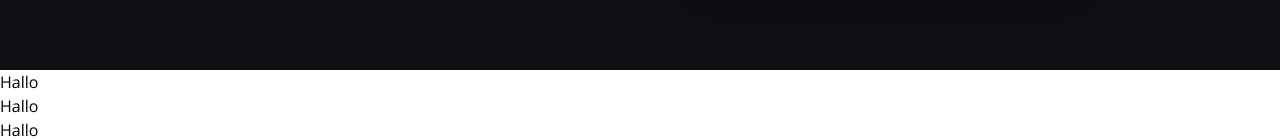
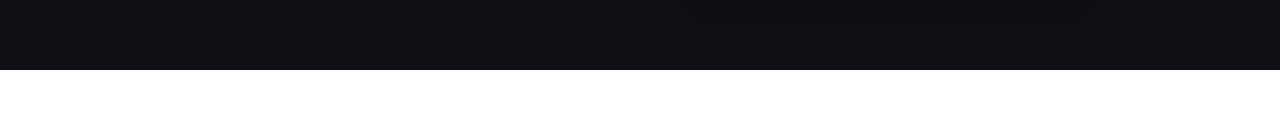
Before and after one commit to kalibani/web3.0-App, a React (Vite) app in the folder client/: page / in a window 1280 px wide. Shown: the part 663-802 px from the top of the page. Built offline with nearby package versions, Linux system fonts and the light colour scheme.

Commit message:
comment footer section

```diff
--- a/client/src/App.tsx
+++ b/client/src/App.tsx
@@ -10,9 +10,9 @@
         <Navbar />
         <Welcome />
       </div>
-      <Services />
+      {/* <Services />
       <Transactions />
-      <Footer />
+      <Footer /> */}
     </div>
   );
 };
```
